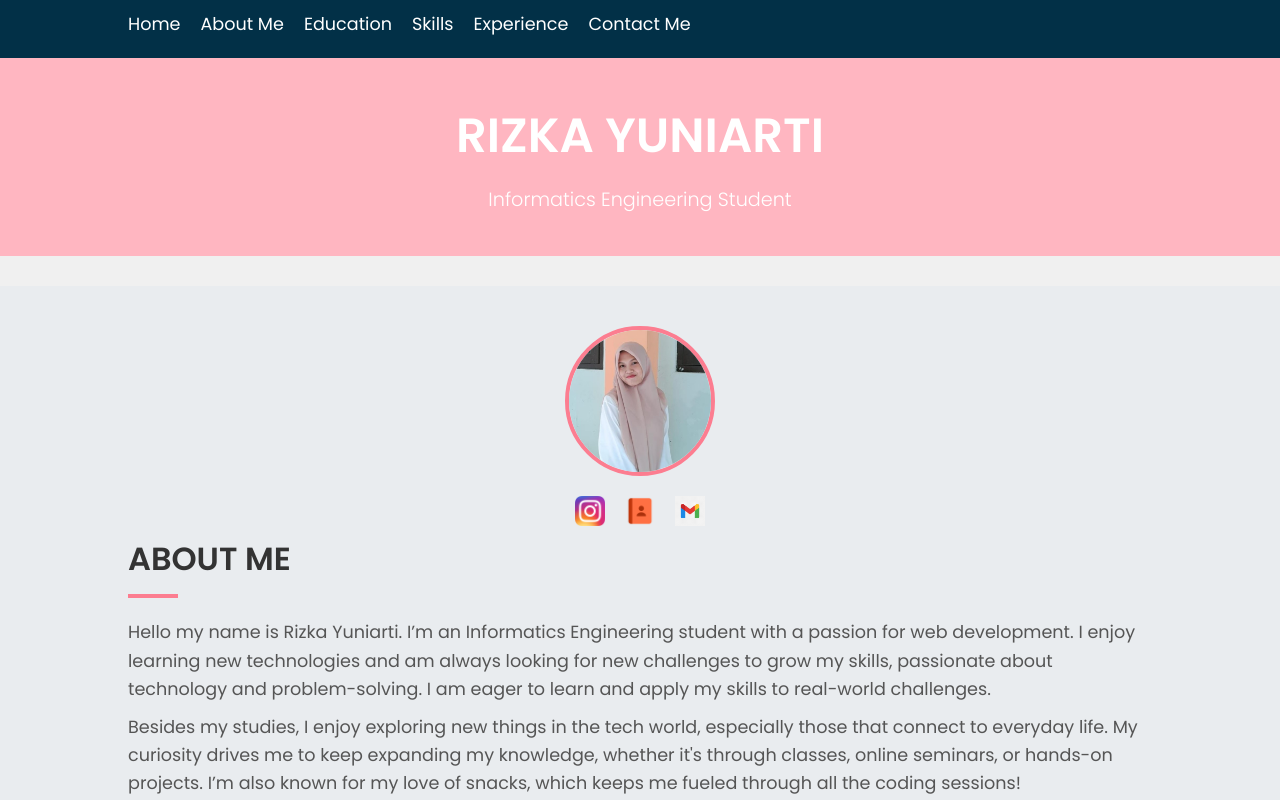
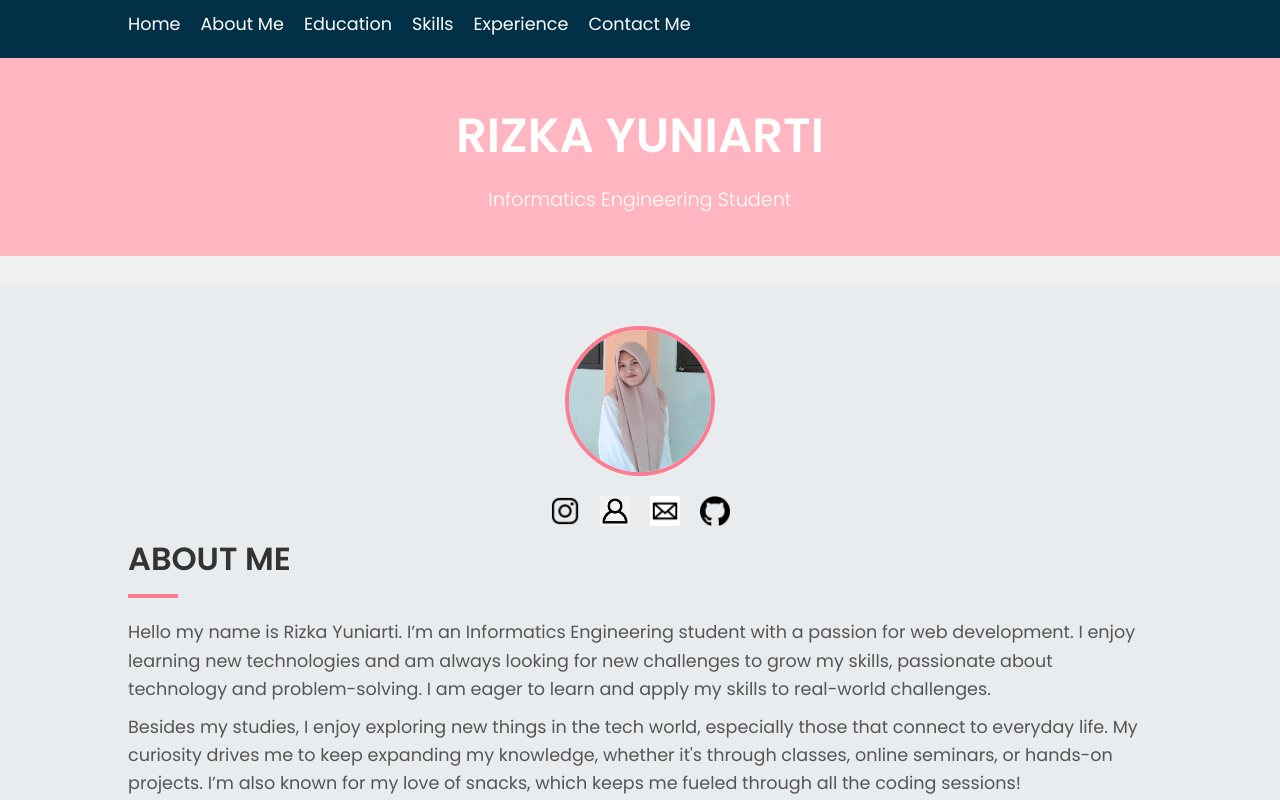
Before and after one commit to Rizka0813/cv, a plain HTML site: page index.html in a window 1280 px wide. Shown: the top 800 px of the page. Drawn offline with Linux system fonts and the light colour scheme.

Commit message:
Update index.html

```diff
--- a/index.html
+++ b/index.html
@@ -26,6 +26,7 @@
         </ul>
     </div>
 </nav>
+
     <!-- Header Section -->
     <header id="home">
         <div class="container">
@@ -34,13 +35,16 @@
         </div>
     </header>
 
+
     <section id="about" class="section">
         <div class="container">
             <img src="foto/me.jpeg" alt="Your Photo" class="profile-photo">
-             <div class="social-media">
-                <a href="https://www.instagram.com/rizkaaa0813" target="_blank"><img src="foto/Instagram.png" alt="Instagram"></a>
-                <a href="tel:+6281317613731"><img src="foto/contact.png" alt="Phone"></a>
-                <a href="mailto:rizkayuniartiii@gmail.com"><img src="foto/email.png" alt="Email"></a>
+            <div class="social-media">
+                <a href="https://www.instagram.com/rizkaaa0813" target="_blank"><img src="foto/logoig.png" alt="Instagram"></a>
+                <a href="tel:+6281317613731"><img src="foto/icontak.png" alt="Phone"></a>
+                <a href="mailto:rizkayuniartiii@gmail.com"><img src="foto/emailicon.jpg" alt="Email"></a>
+                <a href="https://github.com/rizka0813" target="_blank">
+                    <img src="foto/github.png" alt="GitHub"></a>
             </div>
             <h2>About Me</h2>
             <ul>
@@ -81,6 +85,7 @@
                 <li>JavaScript, Python, Java</li>
                 <li>Web Development (HTML, CSS, JavaScript)</li>
                 <li>Database Management (MySQL)</li>
+                <li>Microsoft Office</li>
             </ul>
         </div>
     </section>
```
